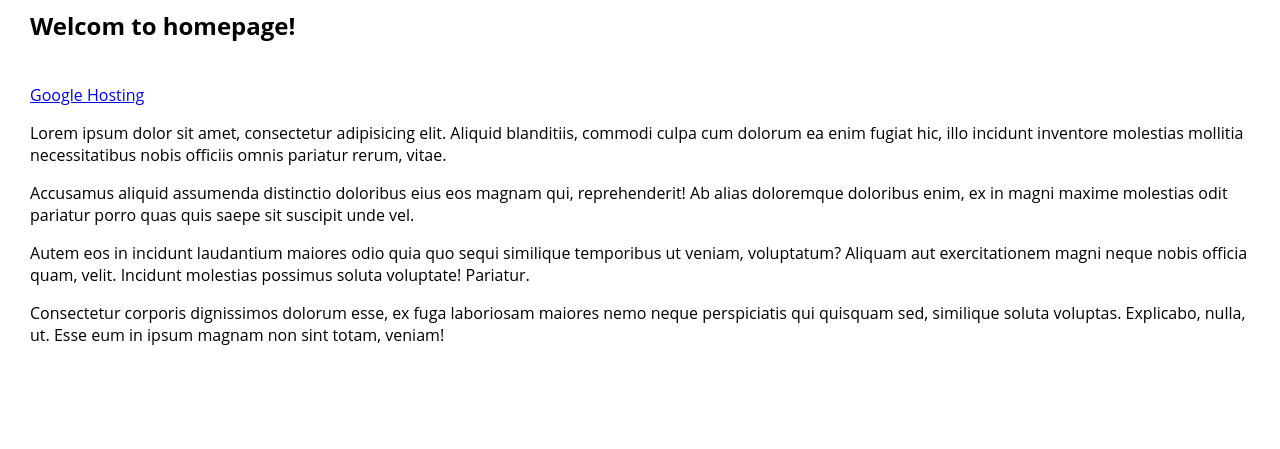
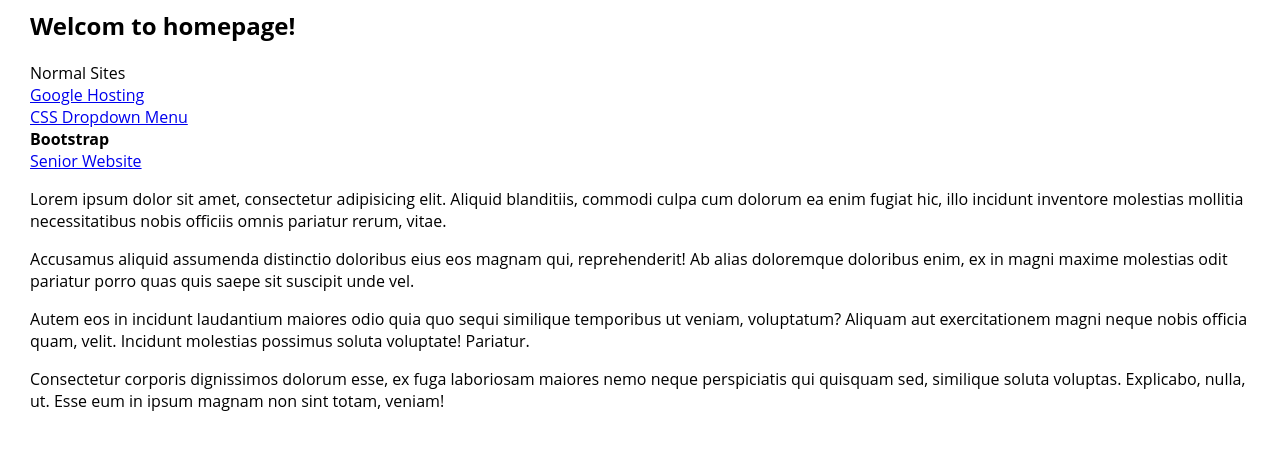
Before and after one commit to mobarakali/mobarakali.github.io, a plain HTML site: page index.htm in a window 1280 px wide. Shown: the part 177-626 px from the top of the page. Drawn offline with Linux system fonts and the light colour scheme.

Commit message:
C#11: Adding Pure CSS Driopdown
Date: 14 September, 2015

```diff
--- a/index.htm
+++ b/index.htm
@@ -48,9 +48,11 @@
 
 
     <h2>Welcom to homepage!</h2>
-    <br>
-
-    <a href="google_hosting/index.html">Google Hosting</a>
+    <stront>Normal Sites</stront> <br>
+    <a href="google_hosting/index.html">Google Hosting</a> <br>
+    <a href="menu/css/dropdown/index.html">CSS Dropdown Menu</a> <br>
+    <strong>Bootstrap</strong> <br>
+    <a href="senior/index.html">Senior Website</a>
 
     <p>Lorem ipsum dolor sit amet, consectetur adipisicing elit. Aliquid blanditiis, commodi culpa cum
         dolorum ea enim fugiat hic, illo incidunt inventore molestias mollitia necessitatibus nobis officiis omnis
```
